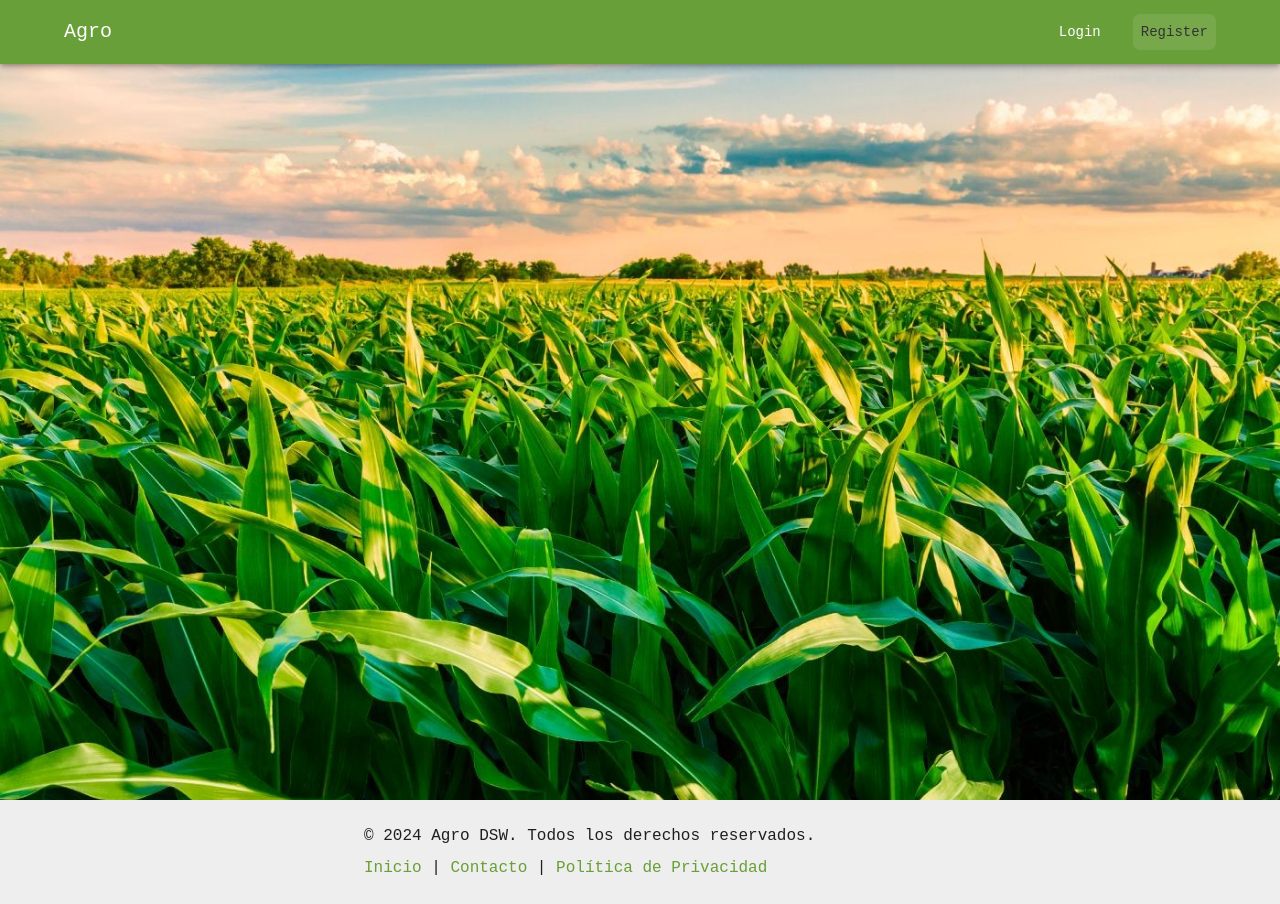
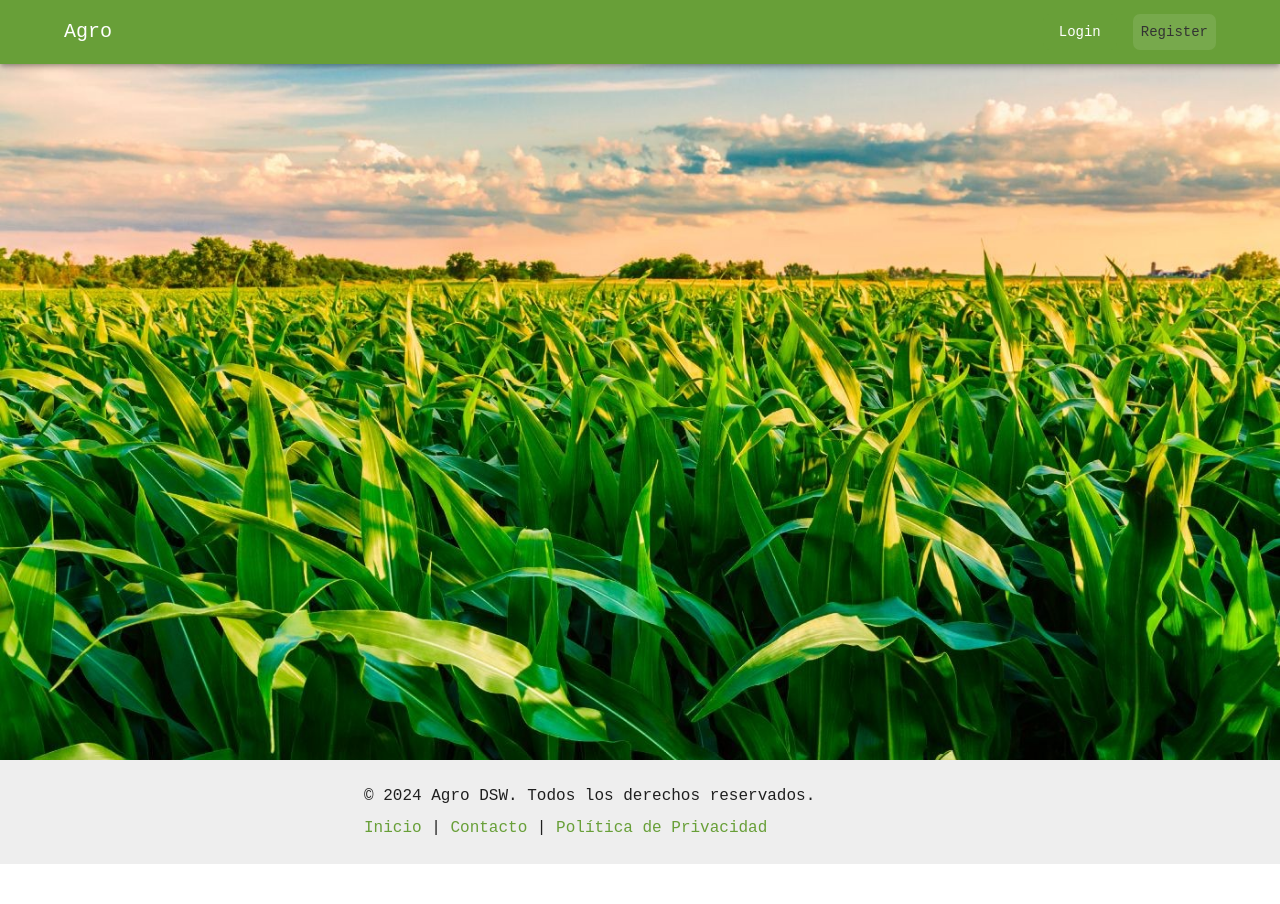
Before and after one commit to andresmolinari/dsw-agro-tp, a React (Vite) app in the folder frontend/: page / in a window 1280 px wide. After the commit the page ends 864 px from the top, so only its background shows below. Built offline with nearby package versions, Linux system fonts and the light colour scheme.

Commit message:
fondos de pantalla

```diff
--- a/frontend/src/common/AppLayout.tsx
+++ b/frontend/src/common/AppLayout.tsx
@@ -3,7 +3,7 @@ import SideBar from '../components/SideBar';
 import { NavBar } from './NavBar';
 import { Outlet, useLocation } from 'react-router-dom';
 import { useAuth } from '../context/AuthContext';
-import Footer from '../components/Footer';
+
 
 export const AppLayout: React.FC<{}> = () => {
   const { isAuthenticated } = useAuth();
@@ -32,7 +32,7 @@ export const AppLayout: React.FC<{}> = () => {
           <Outlet />
         </div>
       </Box>
-      <Footer />
+
     </div>
   );
 };
--- a/frontend/src/pages/GuestHome.tsx
+++ b/frontend/src/pages/GuestHome.tsx
@@ -1,8 +1,19 @@
-
 import backgroundImage from '../assets/images/guestHomeImage.jpg';
+import Footer from '../components/Footer';
 
 export const GuestHome = () => {
   return (
-    <div style={{ width: "100%", backgroundImage: `url(${backgroundImage})`, backgroundSize: "cover" }}></div>
+    <div style={{
+      width: "100%",
+      minHeight: "100vh", // Para que el fondo cubra toda la altura de la pantalla
+      display: "flex",
+      flexDirection: "column",
+      justifyContent: "space-between", // Esto hará que el footer se coloque al final
+      backgroundImage: `url(${backgroundImage})`,
+      backgroundSize: "cover"
+    }}>
+      <div style={{ flex: "1" }}></div> {/* Este div ocupa el espacio restante */}
+      <Footer /> {/* Footer agregado aquí */}
+    </div>
   )
 }
--- a/frontend/src/pages/Home.tsx
+++ b/frontend/src/pages/Home.tsx
@@ -1,26 +1,32 @@
-import { Container } from "@mui/material";
 import { Outlet } from "react-router-dom";
 import backgroundImage from "../assets/images/homeImage.jpg";
+import Footer from "../components/Footer";
+
 
 interface Props {}
 
 const Home = (props: Props) => {
   return (
-    <div style={{ display: "flex", flexGrow: 1 }}>
-      {/* <SideBar /> SideBar en la izquierda */}
-      <Container
-        style={{
-          flexGrow: 1,
-          padding: "16px",
-          backgroundImage: `url(${backgroundImage})`,
-          backgroundSize: "cover",
-          backgroundPosition: "center",
-           // Aplica el desenfoque a la imagen de fondo
-        }}
-        maxWidth="xl"
-      >
+    <div style={{
+      display: "flex",
+      flexDirection: "column",
+      minHeight: "100vh", // Para cubrir toda la altura de la pantalla
+      width: "100%", // Para cubrir todo el ancho de la pantalla
+    }}>
+      {/* Contenedor principal con la imagen de fondo */}
+      <div style={{
+        flexGrow: 1, // Ocupa el espacio restante
+        width: "100%", // Asegura que el contenedor ocupe todo el ancho de la pantalla
+        backgroundImage: `url(${backgroundImage})`,
+        backgroundSize: "cover",
+        backgroundPosition: "center",
+        padding: "16px",
+      }}>
         <Outlet /> {/* Aquí se renderizan las rutas hijas */}
-      </Container>
+      </div>
+
+      {/* Footer en la parte inferior */}
+      <Footer />
     </div>
   );
 };
```
Also changed, not shown: 1 other file (tests, documents, lock files or other folders).
